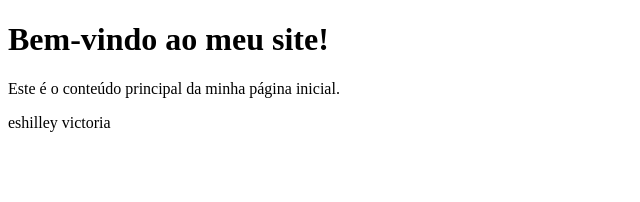
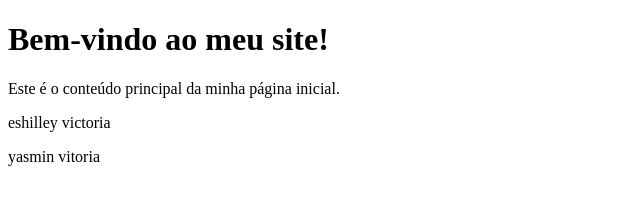
Before and after one commit to Ester-fate/versionamento-de-codigo, a plain HTML site: page index.html in a window 1280 px wide. Shown: the full height of the page, 0-640 px from the left. Drawn offline with Linux system fonts and the light colour scheme.

Commit message:
Update index.html

```diff
--- a/index.html
+++ b/index.html
@@ -11,5 +11,8 @@
     <p>
         eshilley victoria
     </p>
+<p>
+    yasmin vitoria
+ </p>
 </body>
 </html>
```
